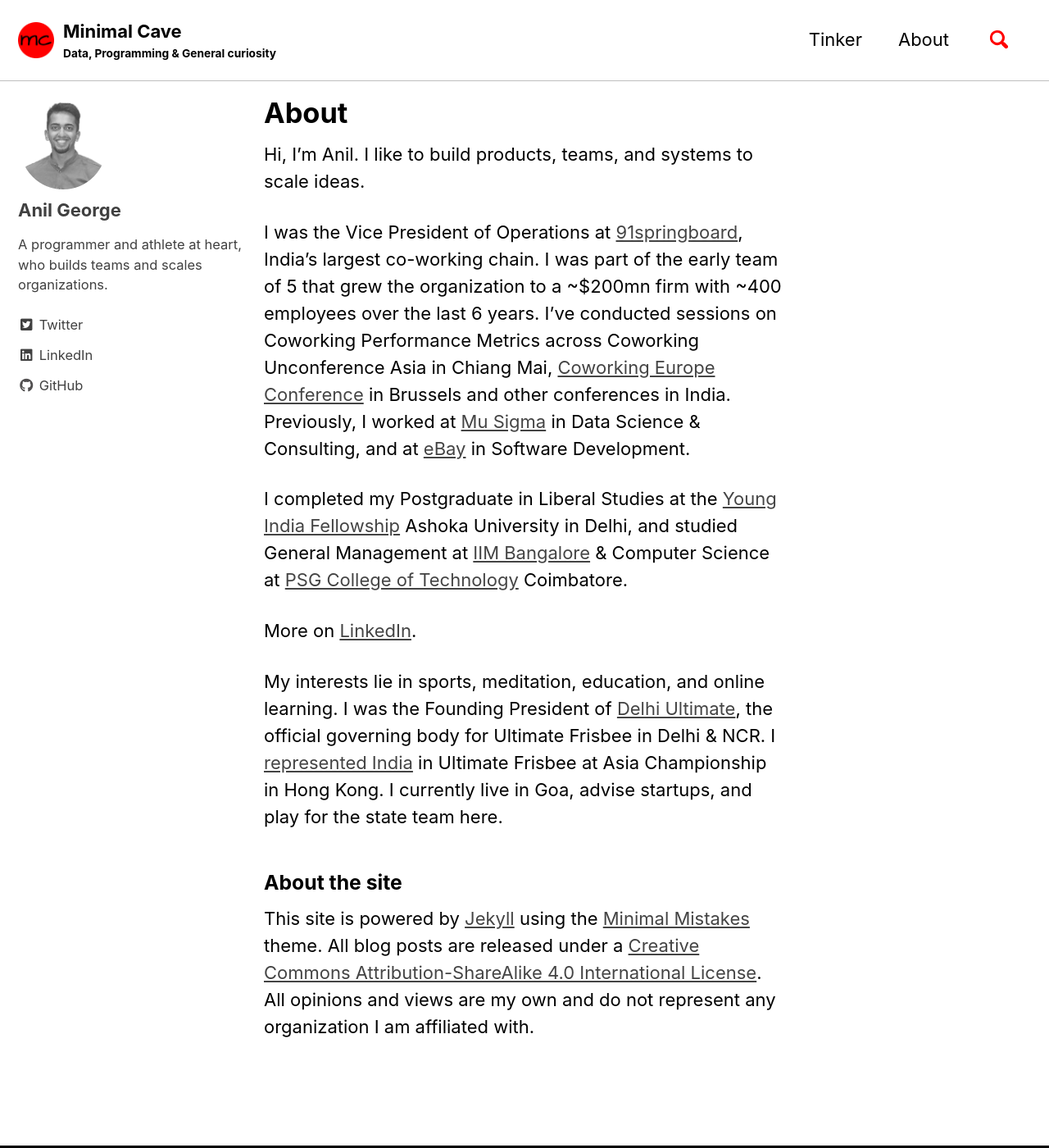
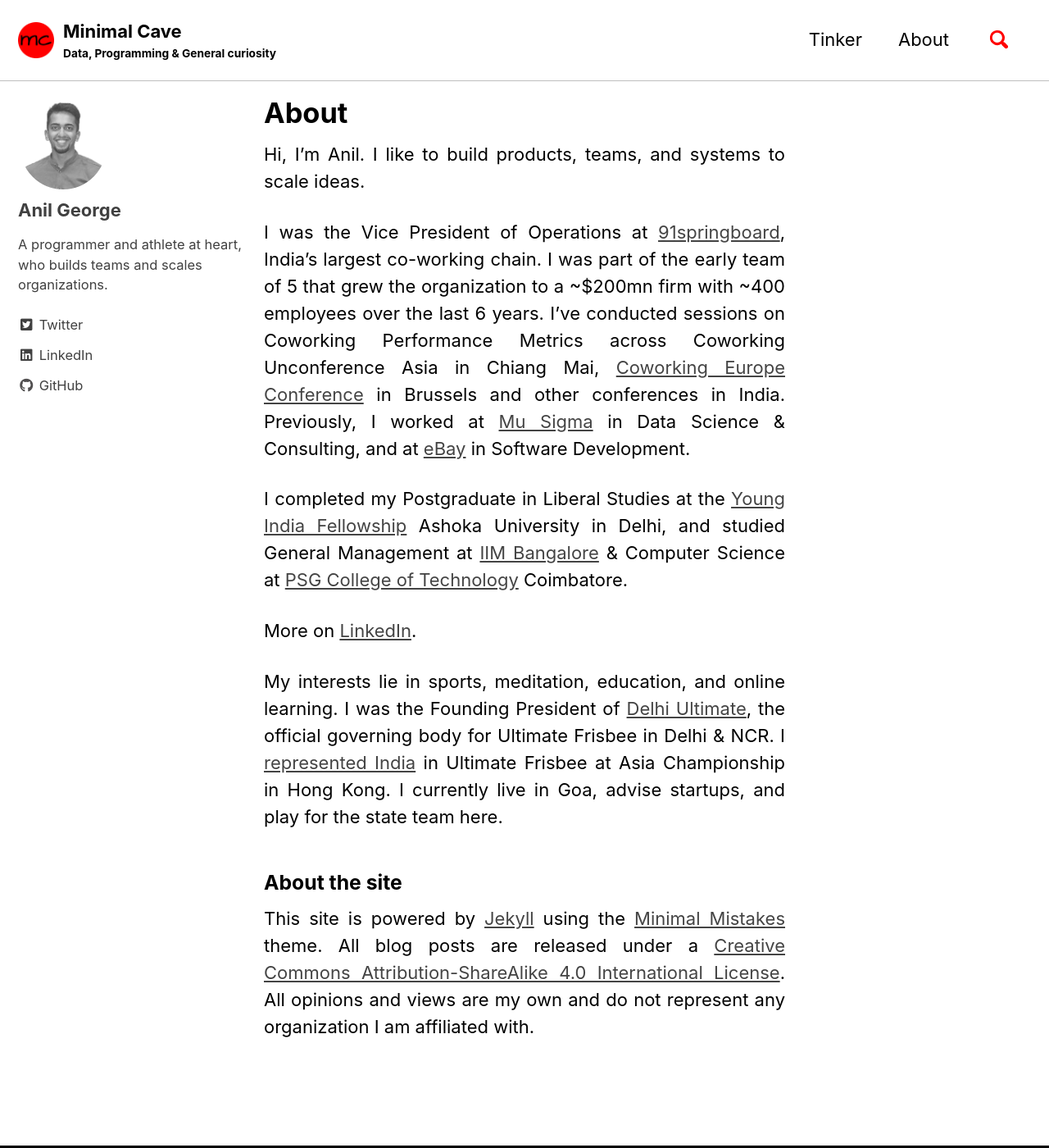
Before and after one commit to anilgeorge04/anilgeorge04.github.io, a Jekyll site: the page built from _pages/about.md, in a window 1280 px wide and 1400 px high. Shown: the whole window at 82% size. Built offline with Jekyll 4.4.1, drawn with Linux system fonts in a browser that asks for light colours; cached includes are drawn as plain includes.

Commit message:
add text justify page content default

```diff
--- a/_sass/minimal-mistakes/_page.scss
+++ b/_sass/minimal-mistakes/_page.scss
@@ -55,7 +55,16 @@
     width: 100%;
     clear: both;
 
-    .page__content,
+    .page__content {
+      position: relative;
+      float: left;
+      margin-left: 0;
+      margin-right: 0;
+      width: 100%;
+      clear: both;
+      text-align: justify;
+    }
+
     .page__meta,
     .page__share {
       position: relative;
```
